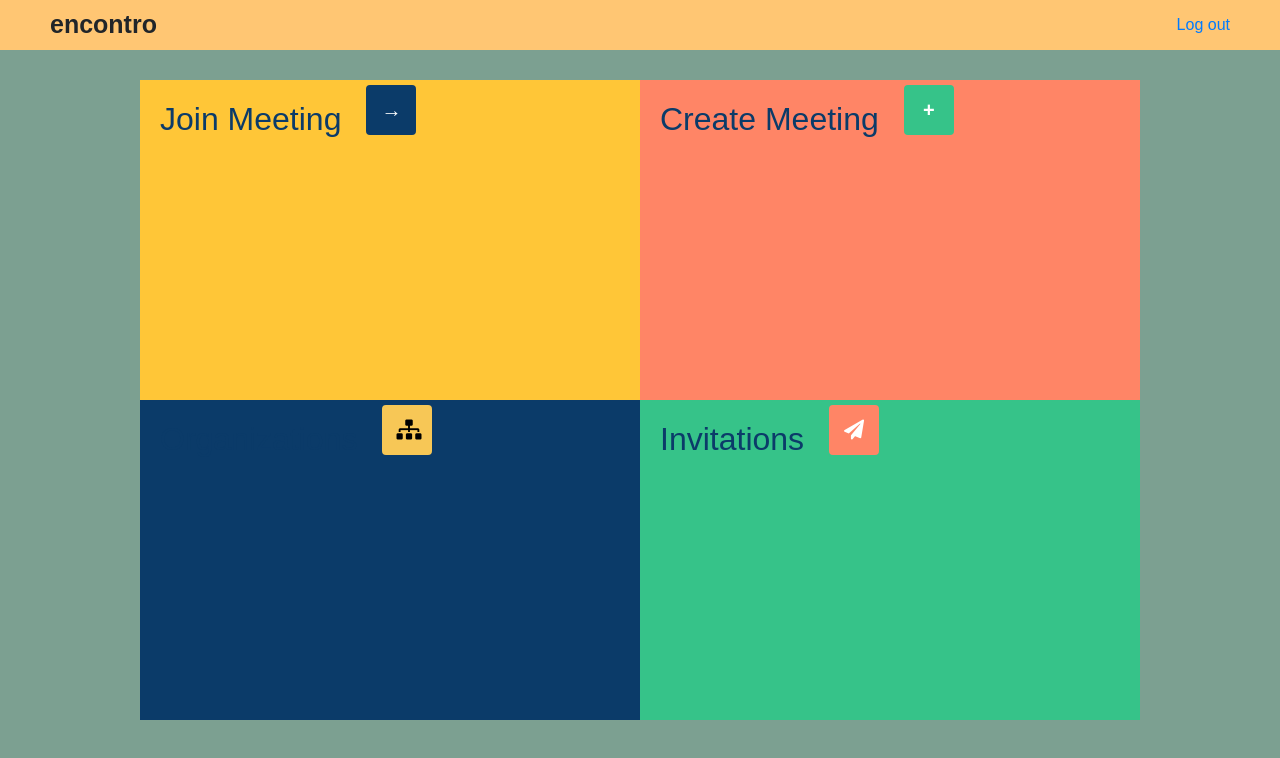
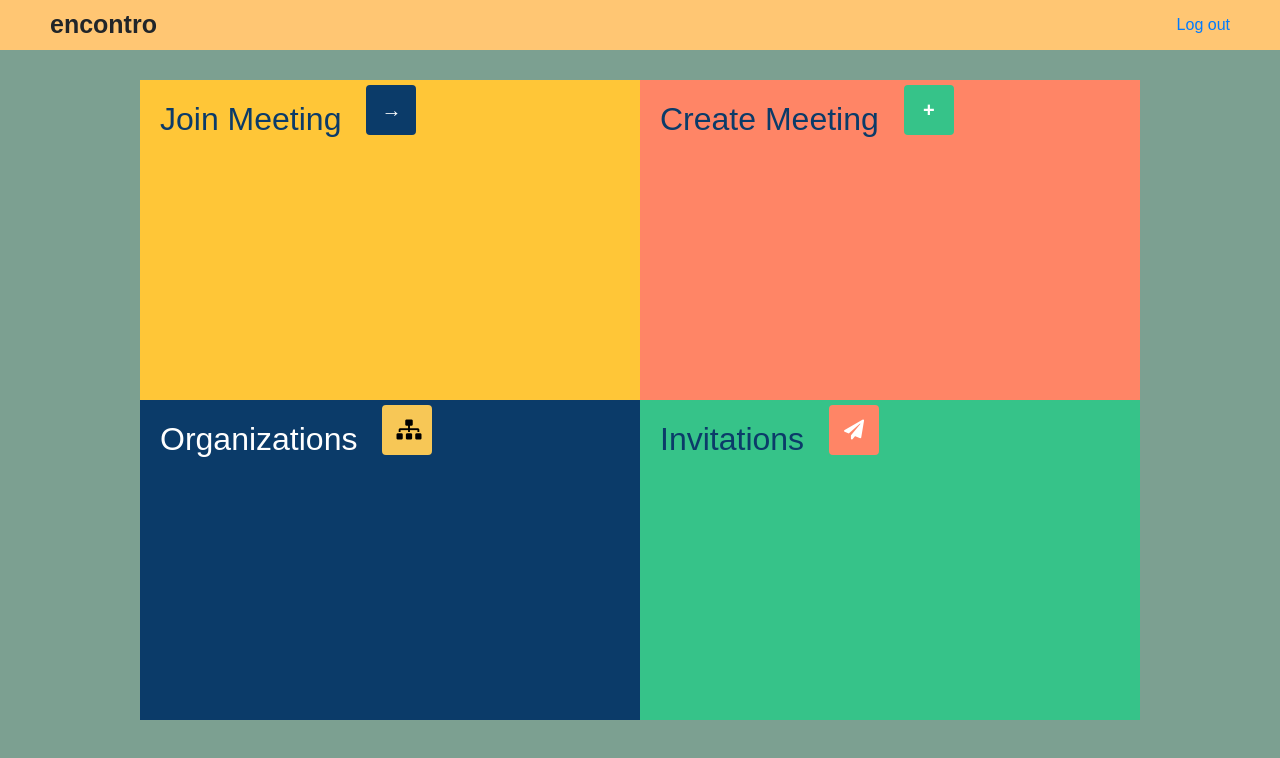
Before and after one commit to robsookim/encontro, a React (Create React App) app in the folder client/: page / in a window 1280 px wide. Shown: the top 758 px of the page. Built offline with nearby package versions, Linux system fonts and the light colour scheme; a web font is replaced by a local one.

Commit message:
added a class for the h2 for organization in the home page and added some other css changes

```diff
--- a/client/src/pages/home/home.css
+++ b/client/src/pages/home/home.css
@@ -1,3 +1,13 @@
+/* ************************************************************************************************************************ */
+/* all ******************************************************************************************************************** */
+/* ************************************************************************************************************************ */
+
+/* ------------------------------------------------------------ */
+
+/*  */
+
+/* ++++++++++++++++++++++++++++++++++++++++++++++++++++++++++++ */
+
 /*
 orange - #ff8566
 green - #36c389
@@ -6,36 +16,52 @@ navy - #0b3b69
 white - #ffffff
 */
 
+*{
+    box-sizing: border-box;
+    margin: 0;
+    padding: 0;
+    /* font-family: Arial, Helvetica, sans-serif; */
+}
+
 /* body{
     background-color: #36c389;
     position: relative;
 } */
 
+/* ************************************************************************************************************************ */
+/*  ******************************************************************************************************************** */
+/* ************************************************************************************************************************ */
+
+/* ------------------------------------------------------------ */
+
+/* container-fluid - refers to the row portion where the sections are */
+
+/* ++++++++++++++++++++++++++++++++++++++++++++++++++++++++++++ */
+
 .container-fluid{
     text-align: center;
 }
 
-h1{
-    font-size: 50px;
+/* ************************************************************************************************************************ */
+/* sections ******************************************************************************************************************** */
+/* ************************************************************************************************************************ */
+
+/* ------------------------------------------------------------ */
+
+/*  */
+
+/* ++++++++++++++++++++++++++++++++++++++++++++++++++++++++++++ */
+
+h2{
+    /* font-size: 50px;
     text-align: center;
     margin-top: 20px;
-    margin-bottom: 20px;
+    margin-bottom: 20px; */
     color: #0b3b69;
+    text-align: center;
+    margin: 20px;
+        /* padding: 10px;  */
 }
-
-/* .jumbotron{
-    width: 40%;
-    height: 80vh;
-    height: 40vh;
-    display: inline-flex;
-}
-.jumbotron-1 {
-    background-color: #ffc637;
-}
-
-.jumbotron-2 {
-    background-color: #ff8566;
-} */
 
 .section1{
     width: 40%;
@@ -60,6 +86,11 @@ h1{
     background-color: #0b3b69;
     color:white;
 }
+
+.section3Title{
+    color:white;
+}
+
 .section4{
     width: 40%;
     height: 80vh;
@@ -68,13 +99,15 @@ h1{
     background-color: #36c389;
 }
 
-h2{
-    color: #0b3b69;
-    text-align: center;
-    margin: 20px;
-    /* padding: 10px;  */
-}
+/* ************************************************************************************************************************ */
+/* buttons ******************************************************************************************************************** */
+/* ************************************************************************************************************************ */
 
+/* ------------------------------------------------------------ */
+
+/*  */
+
+/* ++++++++++++++++++++++++++++++++++++++++++++++++++++++++++++ */
 
 .btn{
     background-color: #36c389;
@@ -117,9 +150,24 @@ h2{
 .btn.btn-invitation:hover{
     background-color: #36c389;
 }
+
 /* .btn-join{
     border-radius: 10px;
 } */
 /* .btn-create{
     border-radius: 30px;
 } */
+
+/* .jumbotron{
+    width: 40%;
+    height: 80vh;
+    height: 40vh;
+    display: inline-flex;
+}
+.jumbotron-1 {
+    background-color: #ffc637;
+}
+
+.jumbotron-2 {
+    background-color: #ff8566;
+} */
--- a/client/src/pages/home/home.js
+++ b/client/src/pages/home/home.js
@@ -79,40 +79,32 @@ class Home extends Component {
           </div>
 
           <div className="section2">
-            {/* <div className="row">
-              <h2>Create Meeting</h2>
-            </div> */}
             <h2>Create Meeting</h2>
-            {/* <div className="row">
-              <a href="/create">
-                <button type="button" className="btn btn-create">
-                  +
-                </button>
-              </a>
-            </div> */}
             <a href="/create">
               <button type="button" className="btn btn-create-meeting">
                 +
               </button>
             </a>
           </div>
+
           <div className="section3">
-
-            <h2>Organizations</h2>
+            <h2 className="section3Title">Organizations</h2>
             <a href="/organization">
               <button type="button" className="btn btn-organization">
-              <i class="fas fa-sitemap"></i>
+                <i class="fas fa-sitemap"></i>
               </button>
             </a>
           </div>
+
           <div className="section4">
-
             <h2>Invitations</h2>
             <a href="/invitations">
               <button type="button" className="btn btn-invitation">
-              <i class="fas fa-paper-plane"></i>              </button>
+                <i class="fas fa-paper-plane"></i>
+              </button>
             </a>
           </div>
+
         </div>
       </div>
     );
--- a/client/src/pages/join/join.js
+++ b/client/src/pages/join/join.js
@@ -40,14 +40,7 @@ class Join extends Component {
   render() {
     return (
       <div className="join-wrapper">
-        <NavBar
-          searchVal={this.state.orgSearchValue}
-          searchType={this.state.orgSearchType}
-          typeSwitch={this.changeSearchType}
-          joinOrg={this.joinOrg}
-          createOrg={this.createOrg}
-          onSearchType={this.updateSearch}
-        />
+        <NavBar />
 
         <div className="join-container">
 
```
